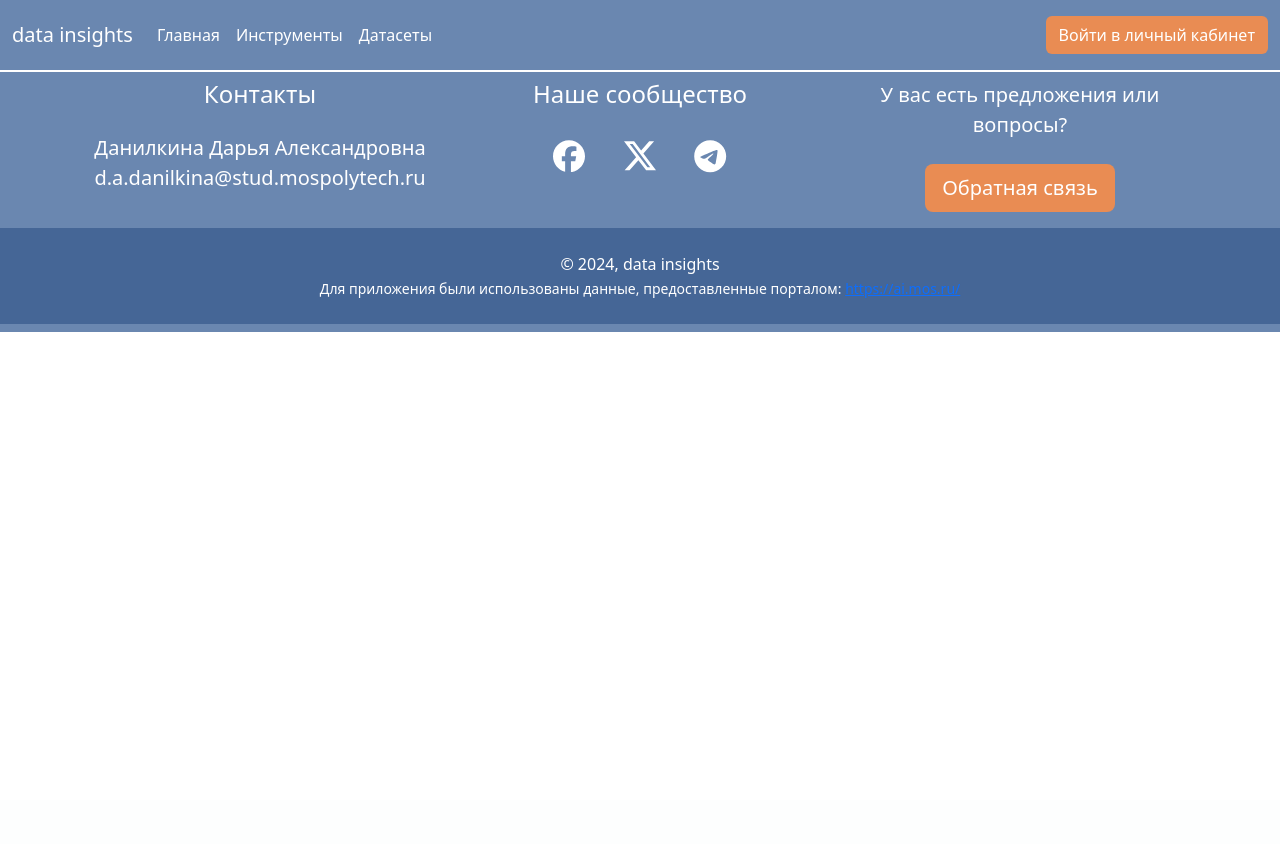
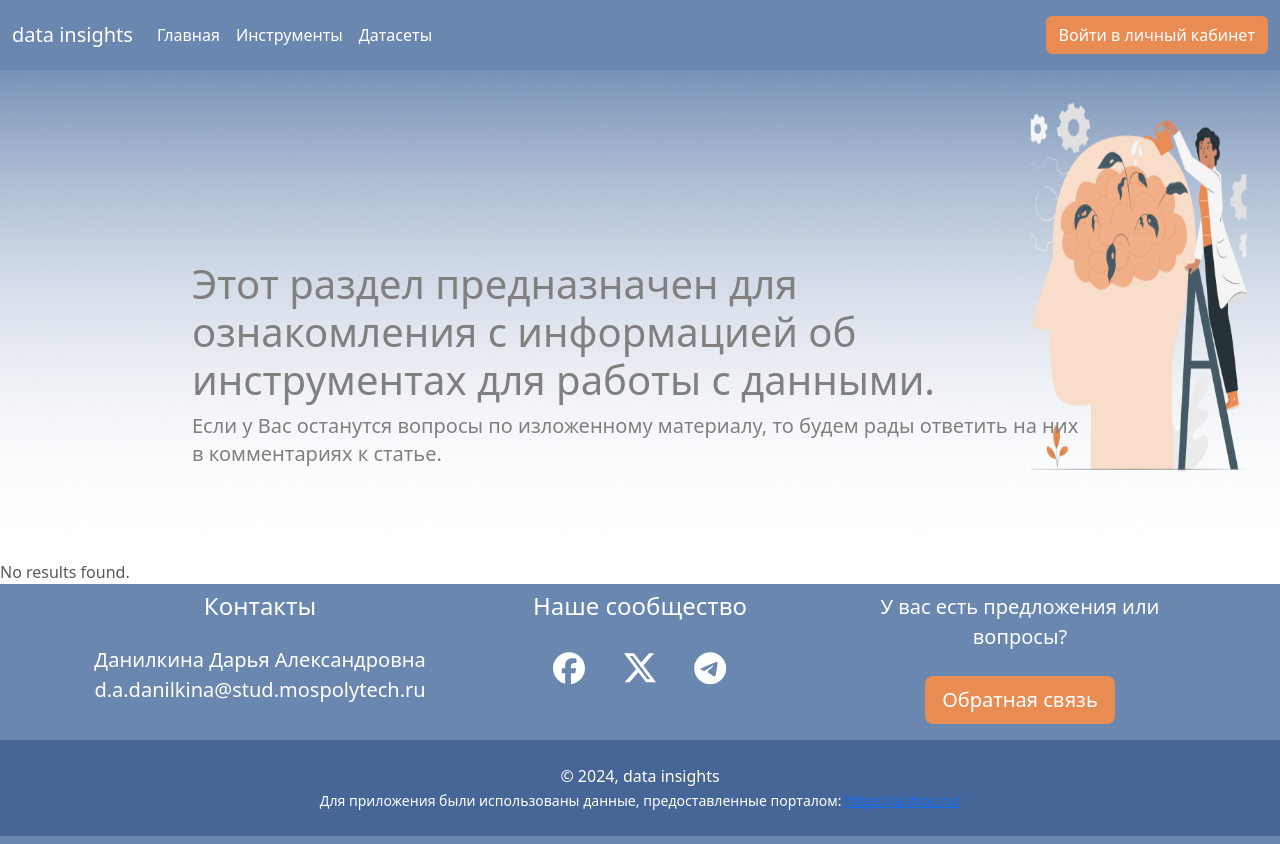
Before and after one commit to daarra/-ourse-project, a PHP site: page /tools.php in a window 1280 px wide. Before the commit the page ends 332 px from the top, so only its background shows below. Run offline with PHP 8.4, Linux system fonts and the light colour scheme; data that the repository does not hold is empty.

```diff
--- a/feedback.php
+++ b/feedback.php
@@ -58,6 +58,7 @@
         </div>
 
         <button type="submit" class="btn btn-lg btn-custom">Отправить</button>
+        <div style="margin-bottom: 10px;"></div>
     </form>
 </div>
 </main>
--- a/success_page.php
+++ b/success_page.php
@@ -7,7 +7,7 @@
           <h2 class="featurette-heading">Ваша заявка отправлена. Спасибо! </h2>
         </div>
       </div>
-      <div style="margin-bottom: 360px;"></div>
+      <div style="margin-bottom: 460px;"></div>
     </div>
 
 </main>
--- a/tools.php
+++ b/tools.php
@@ -1,7 +1,20 @@
 <!-- HEADER -->
 <?php require("./elements/header.php") ?>
 <main>
-    <?php
+
+<div class="carousel-inner">
+  <div class="carousel-item active">
+  <img src="img/tools.png" class="img-fluid d-none d-lg-block" alt="Фотография1-Большие устройства">
+    <img src="img/slide.png" class="img-fluid d-lg-none" alt="Фотография1-Маленькие устройства">
+    <div class="container">
+      <div class="carousel-caption text-start" style="color: grey;">
+        <h1 class="mb-2">Этот раздел предназначен для ознакомления с информацией об инструментах для работы с данными.</h1>
+        <p class="mb-4">Если у Вас останутся вопросы по изложенному материалу, то будем рады ответить на них в комментариях к статье.</p>
+      </div>
+    </div>
+  </div>
+  </main>
+<?php
 require("./queries/connectdb.php");
 
 // Выполнение запроса
@@ -40,7 +53,7 @@ if ($result->num_rows > 0) {
 $connect->close();
 
 ?>
-    </main>
+
     <?php require("./elements/footer.php") ?>
 </body>
 </html>
```
Also changed, not shown: data.php (+14 -0 lines), img/data.png (added), img/tools.png (added).
